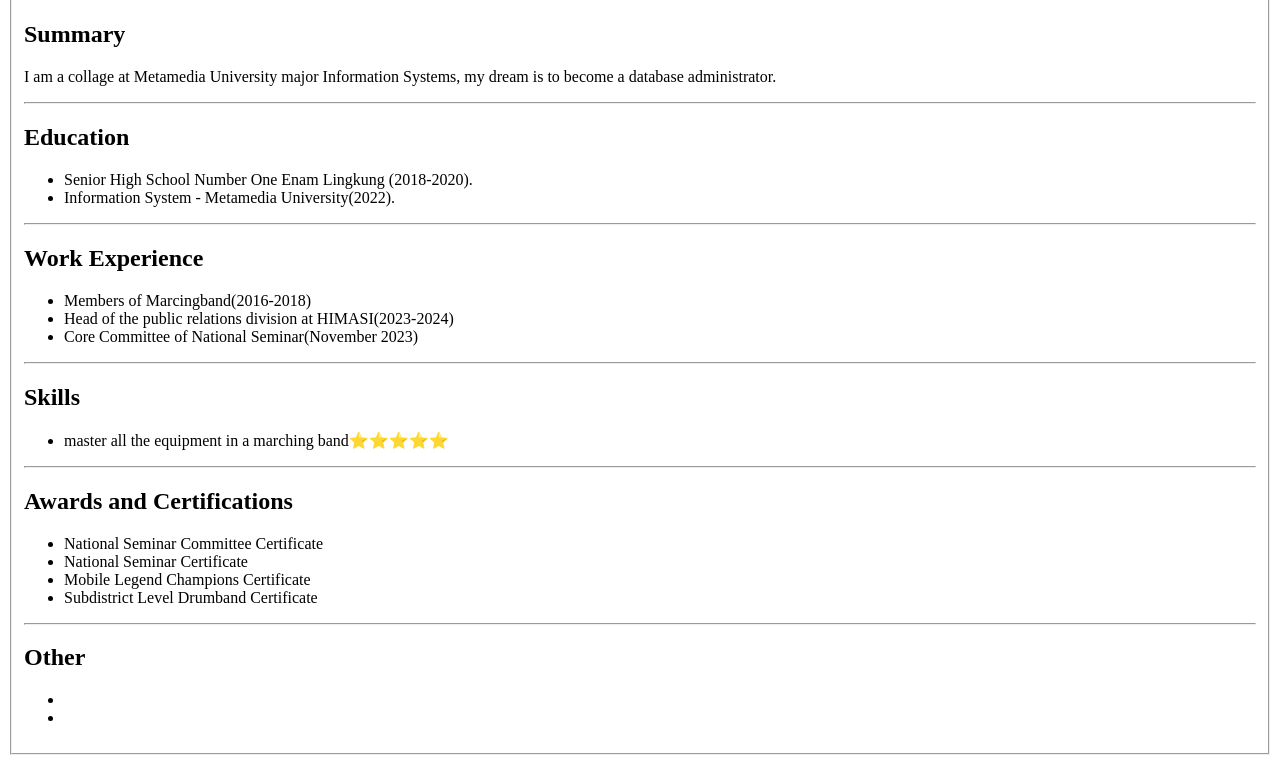
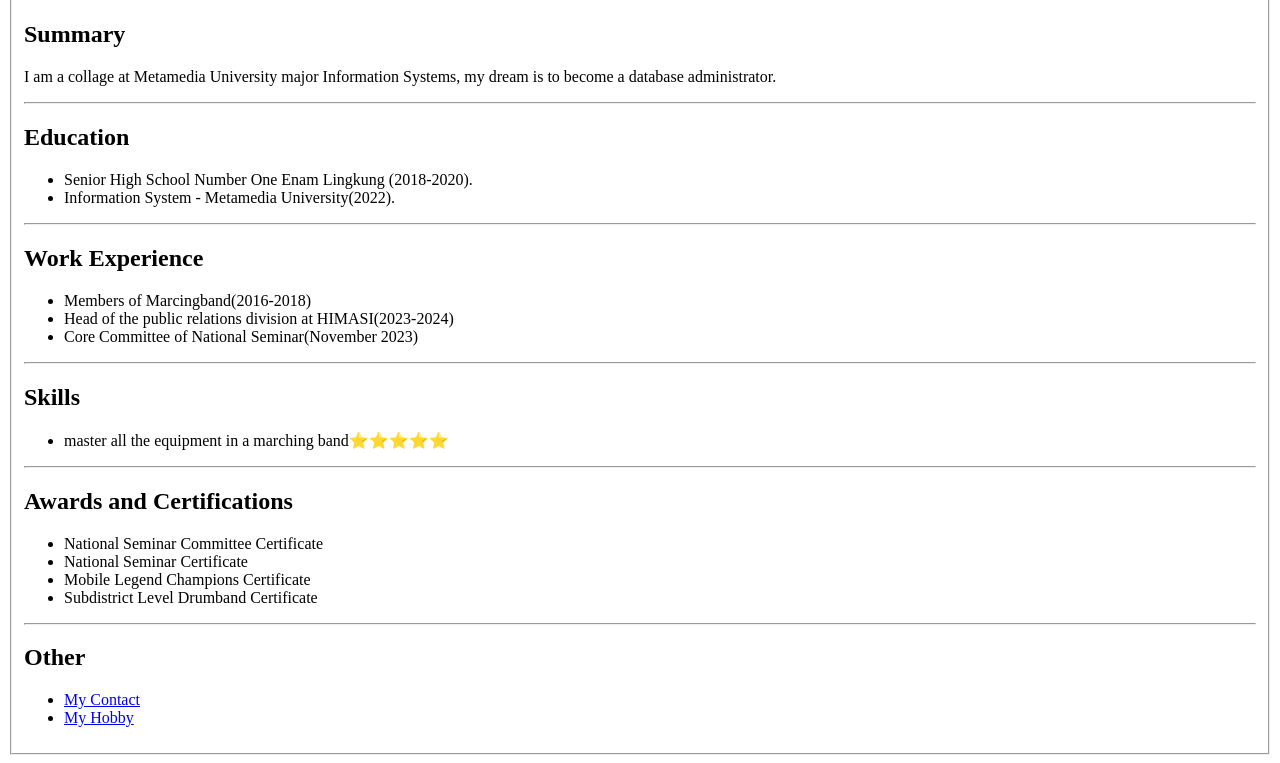
Before and after one commit to diilla/portofolio, a plain HTML site: page index.html in a window 1280 px wide. Shown: the part 348-1111 px from the top of the page. Drawn offline with Linux system fonts and the light colour scheme.

Commit message:
Update index.html

```diff
--- a/index.html
+++ b/index.html
@@ -47,8 +47,8 @@
     <hr>
     <h2>Other</h2>
     <ul>
-    <li><a href="MyContact.html"></a></li>
-    <li><a href="MyHobby.html"></a></li>
+    <li><a href="MyContact.html">My Contact</a></li>
+    <li><a href="MyHobby.html">My Hobby</a></li>
     </ul>
 
 
```
